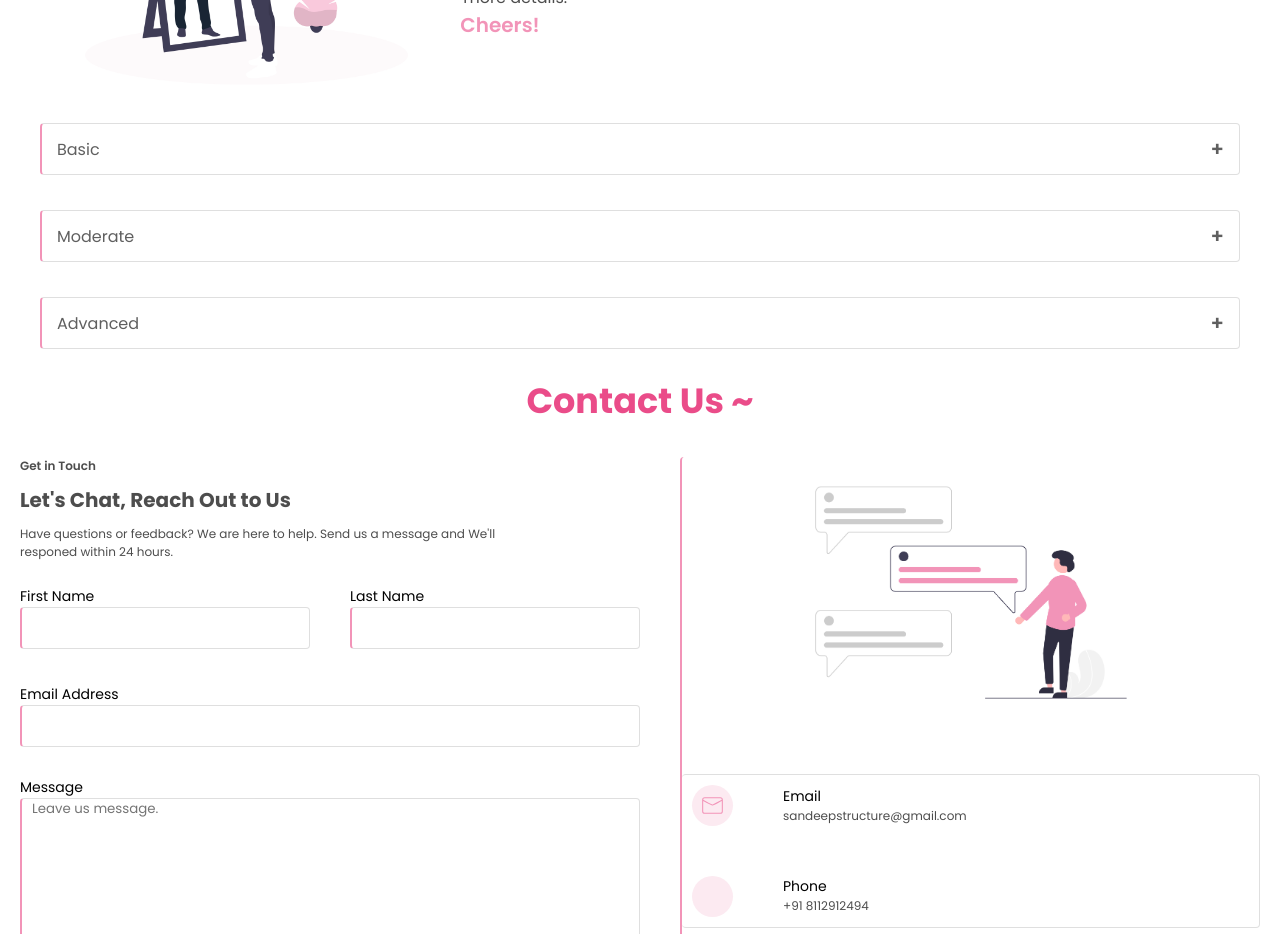
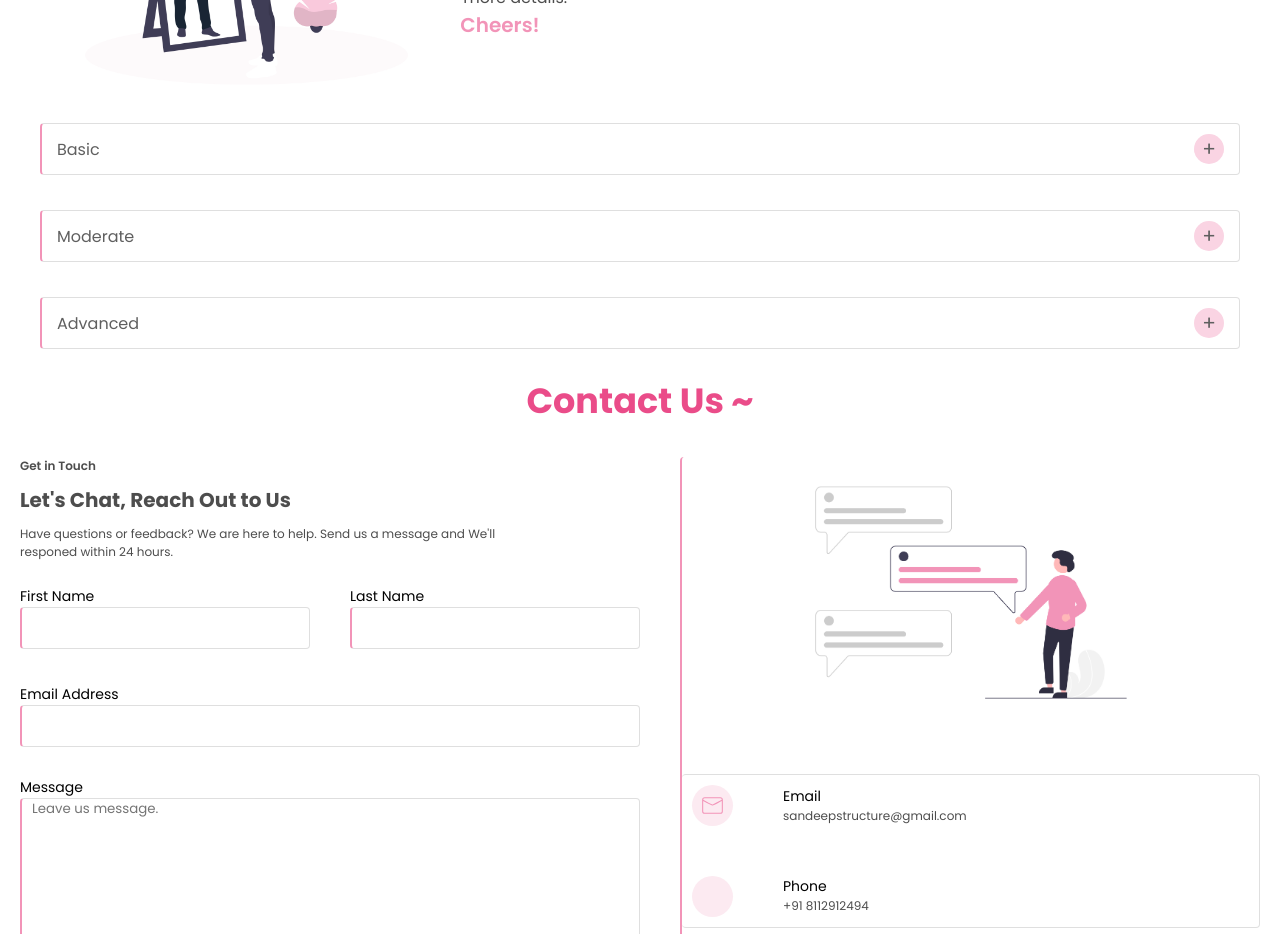
Before and after one commit to sandeep8854/sandeep, a React (Vite) app: page / in a window 1280 px wide. Shown: the part 4420-5354 px from the top of the page. Built offline with nearby package versions, Linux system fonts and the light colour scheme; some icons are missing.

Commit message:
fixing bug in accordian

```diff
--- a/src/components/Pricing/pricing.jsx
+++ b/src/components/Pricing/pricing.jsx
@@ -97,8 +97,16 @@ const Para = styled.p`
   }
 `;
 const Spann = styled.span`
-  font-family: 3rem;
-  font-weight: 600;
+  font-weight: 400;
+  min-height: 30px;
+  min-width: 30px;
+  width: 30px;
+  height: 30px;
+  background-color: #fad4e3;
+  border-radius: 50%;
+  text-align: center;
+  line-height: 30px;
+  transition: background-color 225ms cubic-bezier(0.4, 0, 0.2, 1);
 `;
 const ContectAndPrice = styled.div`
   margin-top: 2rem;
```
